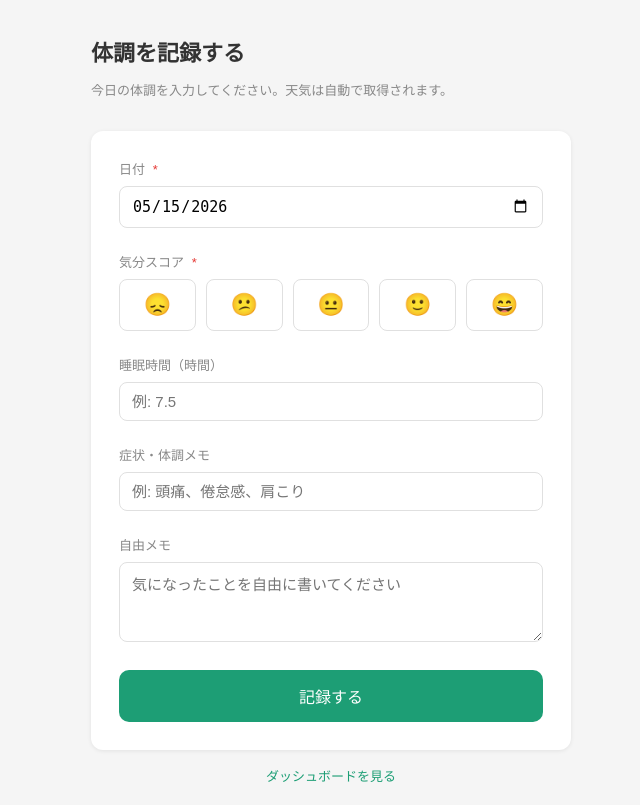
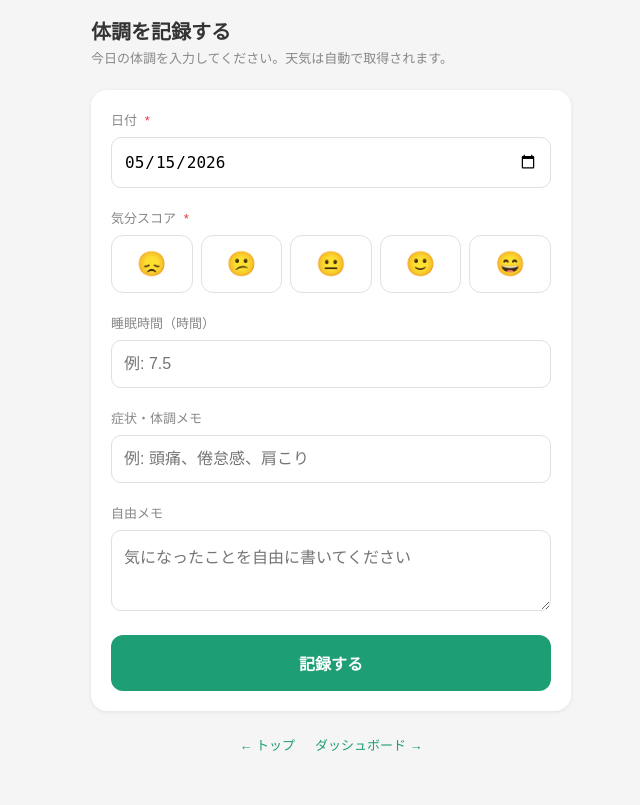
Before and after one commit to ks0227/health-weather-app, a Flask app: page /log in a window 1280 px wide. Shown: the whole page, without its empty margins (309-949 px from the left). After the commit the page ends 751 px from the top, so only its background shows below. Run offline with Flask 3, Linux system fonts and the light colour scheme.

Commit message:
fix : スマホ対応

```diff
--- a/templates/log_form.html
+++ b/templates/log_form.html
@@ -5,37 +5,52 @@
     <meta name="viewport" content="width=device-width, initial-scale=1.0" />
     <title>体調を記録する</title>
     <style>
+      * {
+        box-sizing: border-box;
+        margin: 0;
+        padding: 0;
+      }
+
       body {
         font-family: sans-serif;
         background: #f5f5f5;
-        margin: 0;
-        padding: 20px;
         color: #333;
+        padding: 16px;
+        /* スマホで下部ナビに隠れないよう余白 */
+        padding-bottom: 40px;
       }
+
       .container {
         max-width: 480px;
         margin: 0 auto;
       }
+
       h1 {
-        font-size: 22px;
+        font-size: 20px;
         margin-bottom: 4px;
       }
       .subtitle {
         color: #888;
         font-size: 13px;
-        margin-bottom: 32px;
+        margin-bottom: 20px;
+        line-height: 1.6;
       }
 
       .card {
         background: #fff;
-        border-radius: 12px;
-        padding: 28px;
+        border-radius: 16px;
+        padding: 20px;
         box-shadow: 0 1px 4px rgba(0, 0, 0, 0.08);
         margin-bottom: 16px;
       }
+
       .field {
-        margin-bottom: 24px;
+        margin-bottom: 20px;
       }
+      .field:last-child {
+        margin-bottom: 0;
+      }
+
       label {
         display: block;
         font-size: 13px;
@@ -47,10 +62,10 @@
         margin-left: 4px;
       }
 
-      /* 気分スコア */
+      /* 気分スコア：スマホで押しやすいサイズ */
       .mood-group {
         display: flex;
-        gap: 10px;
+        gap: 8px;
       }
       .mood-group input[type="radio"] {
         display: none;
@@ -58,31 +73,45 @@
       .mood-group label {
         flex: 1;
         text-align: center;
-        padding: 12px 0;
-        border-radius: 8px;
+        /* タップ領域を広く */
+        padding: 14px 0;
+        border-radius: 12px;
         border: 1.5px solid #e0e0e0;
         cursor: pointer;
-        font-size: 22px;
+        font-size: 24px;
         margin: 0;
         transition: all 0.15s;
+        /* タップ時のハイライト */
+        -webkit-tap-highlight-color: transparent;
       }
       .mood-group input[type="radio"]:checked + label {
         border-color: #1d9e75;
         background: #e8f5e9;
       }
+      /* スマホでのタップ押下感 */
+      .mood-group label:active {
+        transform: scale(0.95);
+        background: #f0faf6;
+      }
 
+      /* 入力フィールド：スマホで入力しやすいサイズ */
       input[type="number"],
       input[type="date"],
       input[type="text"],
       textarea {
         width: 100%;
-        padding: 10px 12px;
+        /* スマホでタップしやすい高さ */
+        padding: 14px 12px;
         border: 1.5px solid #e0e0e0;
-        border-radius: 8px;
-        font-size: 15px;
-        box-sizing: border-box;
+        border-radius: 10px;
+        /* スマホで自動ズームしないよう16px以上 */
+        font-size: 16px;
         outline: none;
         transition: border-color 0.15s;
+        /* iOSのデフォルトスタイルをリセット */
+        -webkit-appearance: none;
+        appearance: none;
+        background: #fff;
       }
       input:focus,
       textarea:focus {
@@ -91,49 +120,80 @@
       textarea {
         resize: vertical;
         min-height: 80px;
+        line-height: 1.6;
       }
 
+      /* 送信ボタン：タップしやすい高さ */
       .btn-submit {
         width: 100%;
-        padding: 14px;
+        padding: 16px;
         background: #1d9e75;
         color: #fff;
         border: none;
-        border-radius: 10px;
+        border-radius: 12px;
         font-size: 16px;
+        font-weight: 600;
         cursor: pointer;
         transition: background 0.15s;
+        -webkit-tap-highlight-color: transparent;
       }
       .btn-submit:hover {
         background: #0f6e56;
       }
+      .btn-submit:active {
+        background: #0a5240;
+      }
 
+      /* ナビゲーション */
       .nav {
-        text-align: center;
+        display: flex;
+        justify-content: center;
+        gap: 20px;
         margin-top: 16px;
         font-size: 13px;
-        color: #888;
       }
       .nav a {
         color: #1d9e75;
         text-decoration: none;
+        padding: 8px 0;
+        /* タップ領域を広く */
+        display: inline-block;
       }
 
-      /* 完了メッセージ */
+      /* フラッシュメッセージ */
       .flash {
         background: #e8f5e9;
         border-radius: 10px;
-        padding: 16px 20px;
+        padding: 14px 16px;
         color: #2e7d32;
         font-size: 14px;
-        margin-bottom: 20px;
+        margin-bottom: 16px;
         display: flex;
         align-items: center;
-        gap: 10px;
+        gap: 8px;
+        line-height: 1.5;
       }
       .flash-error {
         background: #fce4ec;
         color: #c62828;
+      }
+
+      /* スマホ専用調整 */
+      @media (max-width: 480px) {
+        body {
+          padding: 12px;
+        }
+        .card {
+          padding: 16px;
+          border-radius: 12px;
+        }
+        h1 {
+          font-size: 18px;
+        }
+        .mood-group label {
+          font-size: 22px;
+          padding: 12px 0;
+        }
       }
     </style>
   </head>
@@ -153,13 +213,11 @@
 
       <div class="card">
         <form method="POST" action="/log">
-          <!-- 日付 -->
           <div class="field">
             <label>日付 <span class="required">*</span></label>
             <input type="date" name="date" required value="{{ today }}" />
           </div>
 
-          <!-- 気分スコア -->
           <div class="field">
             <label>気分スコア <span class="required">*</span></label>
             <div class="mood-group">
@@ -177,7 +235,6 @@
             </div>
           </div>
 
-          <!-- 睡眠時間 -->
           <div class="field">
             <label>睡眠時間（時間）</label>
             <input
@@ -190,7 +247,6 @@
             />
           </div>
 
-          <!-- 症状 -->
           <div class="field">
             <label>症状・体調メモ</label>
             <input
@@ -200,7 +256,6 @@
             />
           </div>
 
-          <!-- メモ -->
           <div class="field">
             <label>自由メモ</label>
             <textarea
@@ -214,7 +269,8 @@
       </div>
 
       <div class="nav">
-        <a href="/dashboard">ダッシュボードを見る</a>
+        <a href="/">← トップ</a>
+        <a href="/dashboard">ダッシュボード →</a>
       </div>
     </div>
   </body>
```
